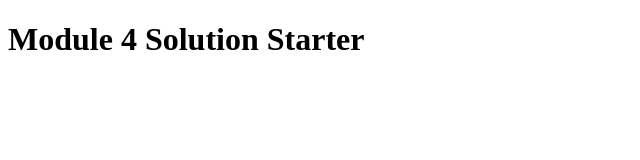
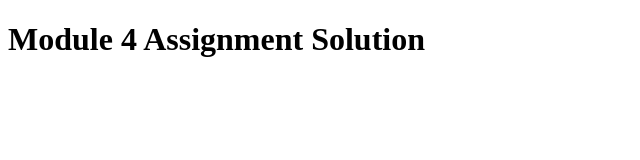
Before and after one commit to selvasachein/Coursera-HTML_CSS_JS, a plain HTML site: page Mod4_Solution/index.html in a window 1280 px wide. Shown: the whole page, without its empty margins (0-640 px from the left). Drawn offline with Linux system fonts and the light colour scheme.

Commit message:
Update index.html

```diff
--- a/Mod4_Solution/index.html
+++ b/Mod4_Solution/index.html
@@ -2,12 +2,12 @@
 <html>
 <head>
   <meta charset="utf-8">
-  <title>Module 4 Solution Starter</title>
+  <title>Module 4 Assignment Solution </title>
   <script src="Hello.js"></script>
   <script src="GoodBye.js"></script>
   <script src="script.js"></script>
 </head>
 <body>
-  <h1>Module 4 Solution Starter</h1>
+  <h1>Module 4 Assignment Solution</h1>
 </body>
 </html>
```
